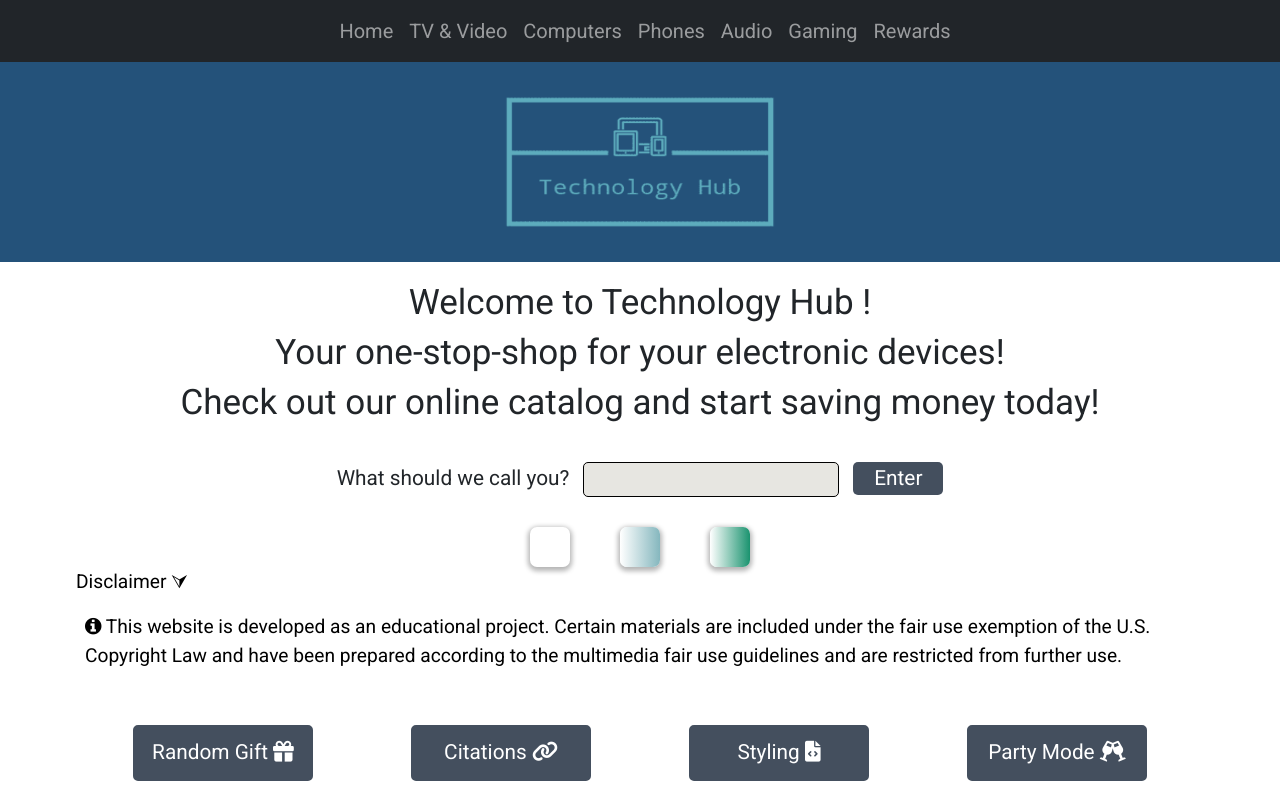
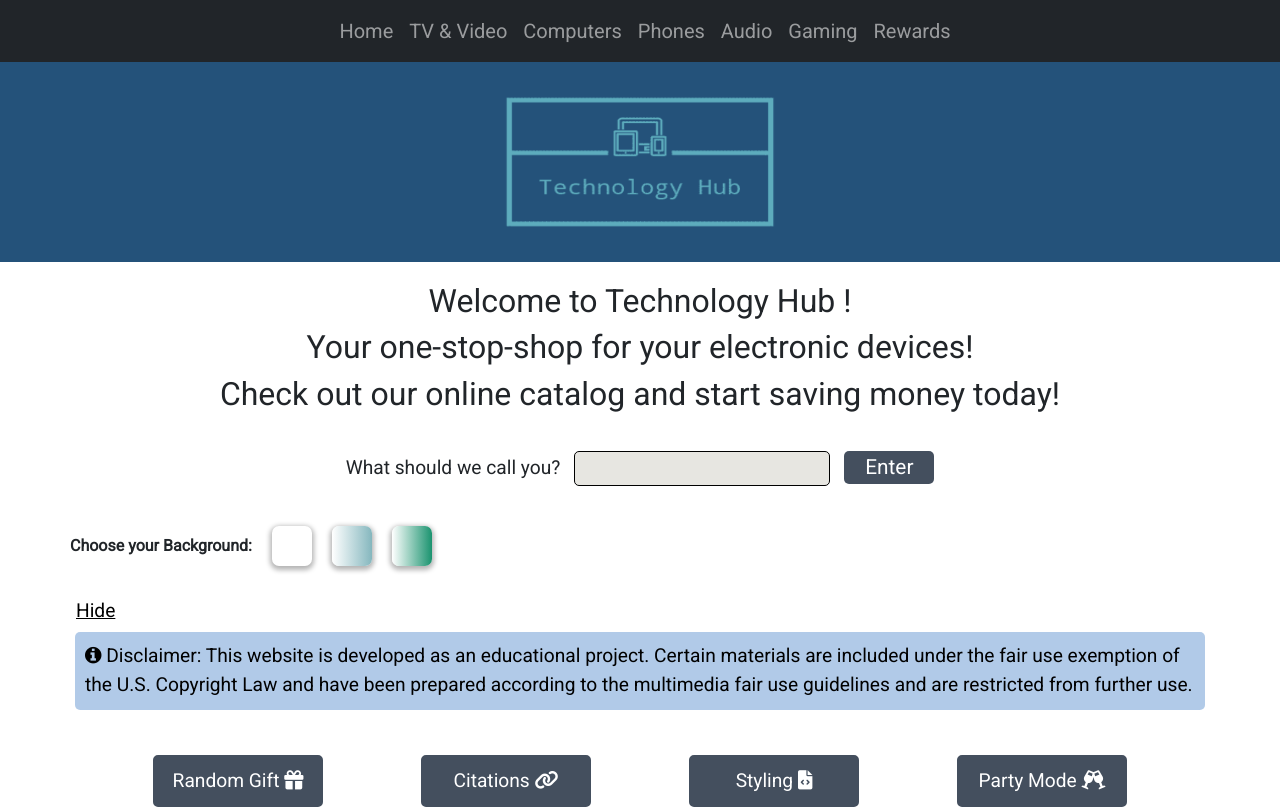
Before and after one commit to aabdulk862/technology-hub, a plain HTML site: page index.html in a window 1280 px wide. Shown: the top 810 px of the page. Drawn offline with nearby package versions, Linux system fonts and the light colour scheme.

Commit message:
updated styles

```diff
--- a/index.html
+++ b/index.html
@@ -73,7 +73,7 @@
     </header>
 
     <div class="content">
-      <h1>Welcome to Technology Hub <span id="userName"></span>!</h1>
+      <h1 id="welcome">Welcome to Technology Hub <span id="userName"></span>!</h1>
       <h1>Your one-stop-shop for your electronic devices!</h1>
       <h1>Check out our online catalog and start saving money today!</h1>
     </div>
@@ -93,15 +93,16 @@
     </div>
  <!-- Background Toggle -->
  <div class="background-toggles" title="Change Background">
+  Choose your Background:
   <button class="background-1" onclick="changeBackground('1')"></button>
   <button class="background-2" onclick="changeBackground('2')"></button>
   <button class="background-3" onclick="changeBackground('3')"></button>
 </div>
-    <button id="toggle">Disclaimer ⮛</button>
+    <button id="toggle">Hide</button>
     <div id="elContent">
       <div class="info-msg">
         <i class="fa fa-info-circle"></i>
-        This website is developed as an educational project. Certain
+        Disclaimer: This website is developed as an educational project. Certain
         materials are included under the fair use exemption of the U.S.
         Copyright Law and have been prepared according to the multimedia fair
         use guidelines and are restricted from further use.
--- a/script.js
+++ b/script.js
@@ -121,11 +121,11 @@ elToggle.addEventListener("click", function() {
   if (elContent.style.display === 'none') {
     // SHOWS the message
     elContent.style.display = 'block';
-    elToggle.innerHTML = 'Disclaimer ⮛';
+    elToggle.innerHTML = 'Hide';
   } else {
     // HIDES the message
     elContent.style.display = 'none';
-    elToggle.innerHTML = 'Disclaimer ⮚';
+    elToggle.innerHTML = 'Show';
   }
 });
 
--- a/stlye.css
+++ b/stlye.css
@@ -14,9 +14,11 @@ body {
 /* Background Toggles */
 .background-toggles {
   display: flex;
-  justify-content: center;
+  justify-content: left;
+  padding-left: 70px;
+  padding-bottom: 30px;
   align-items: center;
-  gap: 50px;
+  gap: 20px;
   font-weight: 600;
 }
 
@@ -75,7 +77,7 @@ body {
 
 .info-msg {
   color: rgb(0, 0, 0);
-  background-color: #768da700;
+  background-color: hsla(212, 55%, 68%, 0.616);
   font-weight: 550;
 }
 
@@ -101,6 +103,7 @@ body {
   background-color: #768da700;
   color: black;
   border: 0px solid rgb(255, 255, 255);
+  text-decoration: underline;
 }
 
 /* Messages Stylings */
@@ -134,8 +137,10 @@ header img {
 
 .content h1,
 h2 {
-  font-size: 35px;
+  font-size: 2rem;
   text-align: center;
+  font-weight: 500;
+
 }
 
 #userName {
@@ -145,11 +150,11 @@ h2 {
 
 .greeting {
   text-align: center;
-  padding-bottom: 20px;
+  padding-bottom: 30px;
 }
 
 .greeting > label {
-  font-size: 1.3rem;
+  font-size: 1.2rem;
 }
 
 .greeting > input {
@@ -203,8 +208,8 @@ h2 {
   padding: 10px;
   text-align: center;
   text-decoration: none;
-  width: 180px;
-  font-size: 1.3rem;
+  width: 170px;
+  font-size: 1.2rem;
 }
 
 .homeLinks:hover {
@@ -221,7 +226,7 @@ h2 {
 }
 
 .homeImage {
-  width: 21vw;
+  width: 20vw;
   height: auto;
   border: 3px solid #444444;
   border-radius: 5px;
@@ -447,10 +452,18 @@ legend {
   padding-top: 20px;
   padding-bottom: 20px;
   font-size: 20px;
+  text-decoration: underline;
 }
+
 @media screen and (max-width: 600px) {
   .homeImage {
-    width: 80vw;
+    width: 70vw;
+  }
+
+  .background-toggles{
+    padding-left: 20px;
+    padding-bottom: 20px;
+    padding-top: 20px;
   }
 
   .background-toggles > button {
@@ -472,7 +485,6 @@ legend {
     padding-top: 20px;
     padding-left: 25px;
     padding-right: 25px;
-    padding-bottom: 0px;
   }
 
   .content h1 {
@@ -497,6 +509,8 @@ legend {
     margin: 5px 25px;
     font-size: 14px;
     border-radius: 5px;
+    text-decoration: underline;
+    cursor: pointer;
   }
   .greeting {
     padding-top: 20px;
```
